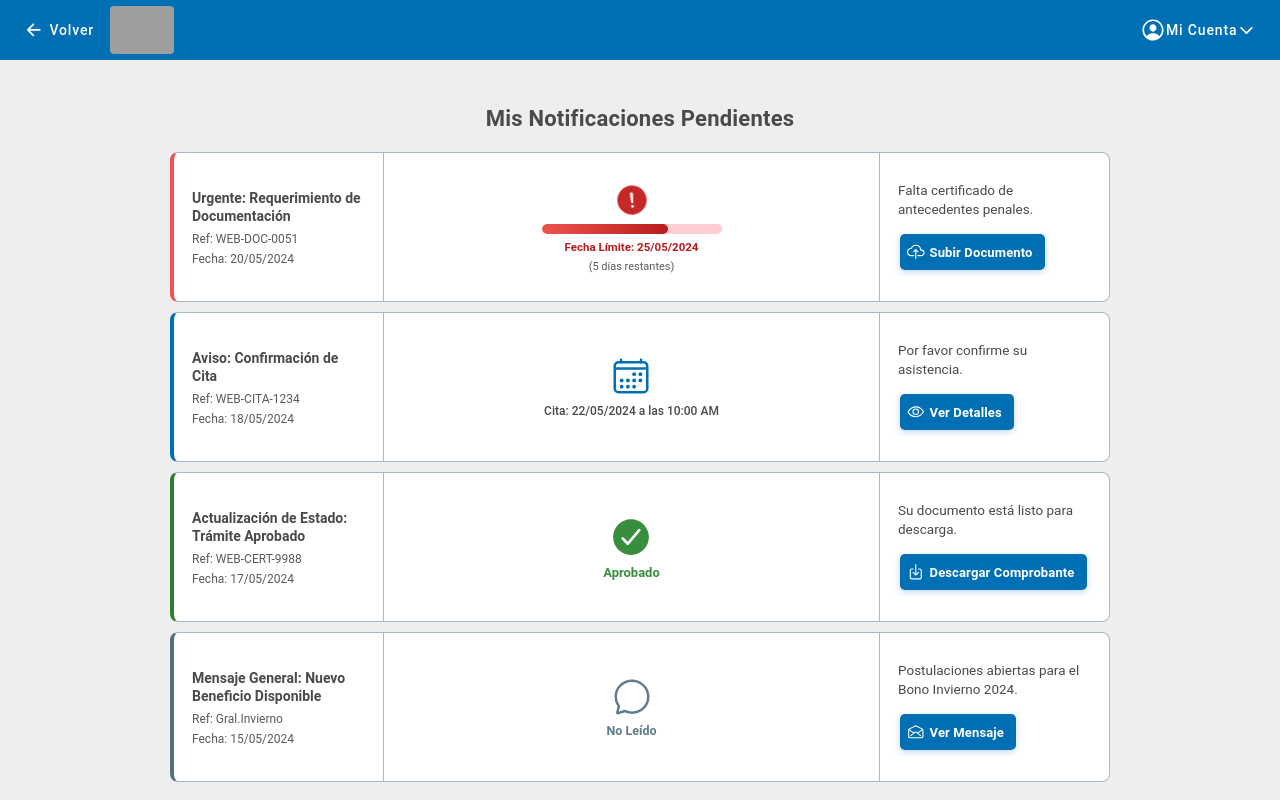
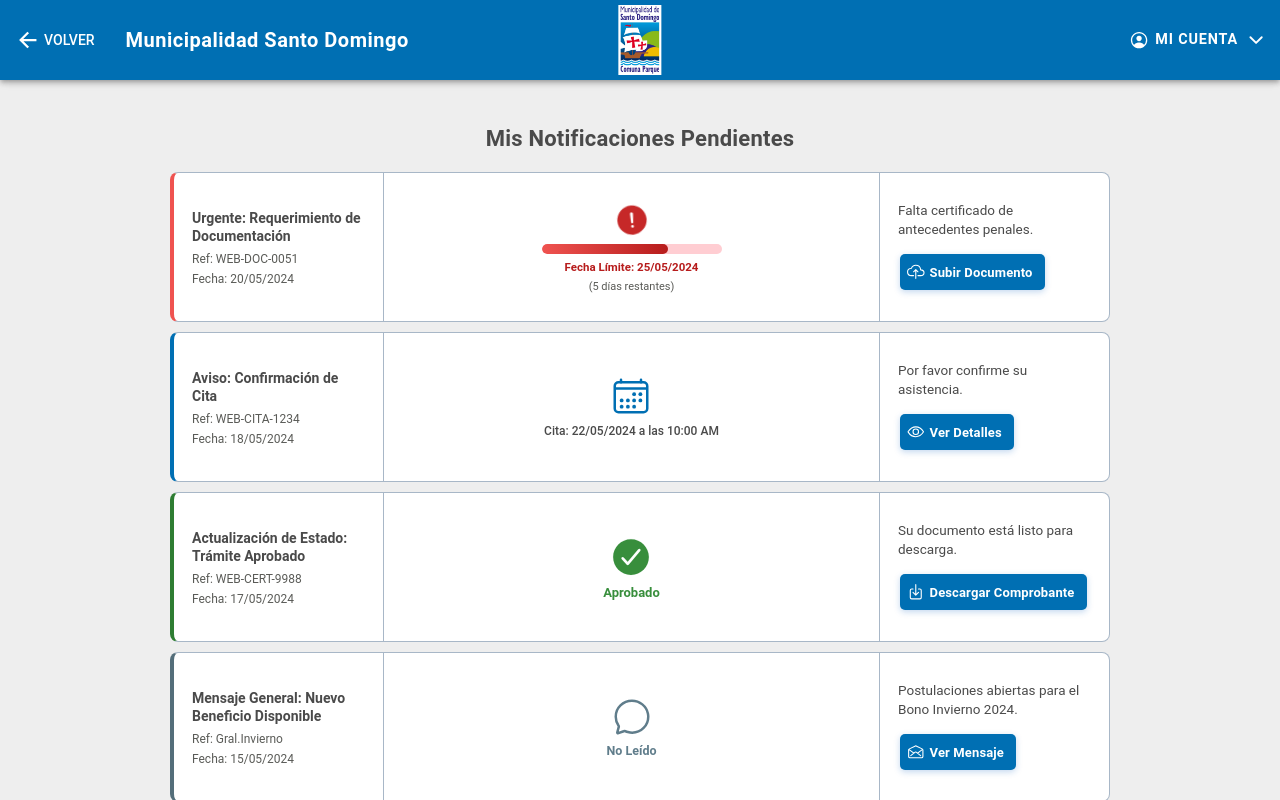
Before and after one commit to JavierBor/web-y-movil, a React (Vite) app: page /mis-notificaciones in a window 1280 px wide. Built offline with nearby package versions, Linux system fonts and the light colour scheme; grey boxes are pictures that could not be loaded.

Commit message:
Agregue el componente header a pestañas, y modifique texto de algunas cosas para que sea coherente

```diff
--- a/src/pages/GestionTramites.tsx
+++ b/src/pages/GestionTramites.tsx
@@ -36,7 +36,7 @@ interface Tramite {
 const tramitesIniciales: Tramite[] = [
   {
     id: '1',
-    nombre: 'Solicitud de Pasaporte',
+    nombre: 'Obtener Licencia',
     ref: 'WEB-PAS-1122',
     fecha: '15/05/2024',
     estado: 'Confirmado',
@@ -44,7 +44,7 @@ const tramitesIniciales: Tramite[] = [
   },
   {
     id: '2',
-    nombre: 'Certificado de Cédula de Identidad',
+    nombre: 'Permiso de Circulación',
     ref: 'WEB-CERT-9988',
     fecha: '10/05/2024',
     estado: 'Pendiente',
@@ -52,7 +52,7 @@ const tramitesIniciales: Tramite[] = [
   },
   {
     id: '3',
-    nombre: 'Solicitud de Bono Invierno',
+    nombre: 'Derechos de aseo',
     ref: 'WEB-BOND-5566',
     fecha: '01/05/2024',
     estado: 'Pendiente',
@@ -60,7 +60,7 @@ const tramitesIniciales: Tramite[] = [
   },
   {
     id: '4',
-    nombre: 'Renacionalización',
+    nombre: 'Becas Municipales',
     ref: 'WEB-RE-3344',
     fecha: '15/04/2024',
     estado: 'Pendiente',
--- a/src/pages/MisNotificaciones.tsx
+++ b/src/pages/MisNotificaciones.tsx
@@ -1,4 +1,6 @@
 import React, { useState } from 'react';
+import CustomHeader from '../components/CustomHeader';
+
 import {
   IonPage,
   IonHeader,
@@ -201,34 +203,7 @@ const MisNotificaciones: React.FC = () => {
   return (
     <IonPage className="notif-page">
 
-      {/* ── HEADER ── */}
-      <IonHeader className="notif-header ion-no-border">
-        <IonToolbar className="notif-toolbar">
-          <IonButtons slot="start">
-            <IonButton className="notif-back-btn" onClick={() => history.goBack()}>
-              <IonIcon icon={arrowBackOutline} slot="start" />
-              <IonLabel>Volver</IonLabel>
-            </IonButton>
-          </IonButtons>
-
-          <div className="notif-logo-wrap" slot="start">
-            <img
-              src="/assets/logo-municipalidad.png"
-              alt="Logo Municipalidad"
-              className="notif-logo"
-              onError={(e) => { (e.target as HTMLImageElement).style.display = 'none'; }}
-            />
-          </div>
-
-          <IonButtons slot="end">
-            <IonButton className="notif-account-btn">
-              <IonIcon icon={personCircleOutline} className="notif-account-icon" />
-              <span className="notif-account-label">Mi Cuenta</span>
-              <IonIcon icon={chevronDownOutline} />
-            </IonButton>
-          </IonButtons>
-        </IonToolbar>
-      </IonHeader>
+      <CustomHeader showBackButton={true} defaultHref="/MenuPrincipal" />
 
       {/* ── CONTENT ── */}
       <IonContent className="notif-content">
--- a/src/pages/MisTramites.tsx
+++ b/src/pages/MisTramites.tsx
@@ -1,4 +1,5 @@
 import React, { useState } from 'react';
+import CustomHeader from '../components/CustomHeader';
 import {
   IonPage,
   IonHeader,
@@ -190,35 +191,8 @@ const MisTramites: React.FC = () => {
   return (
     <IonPage className="mis-tramites-page">
 
-      {/* ── HEADER ── */}
-      <IonHeader className="mt-header ion-no-border">
-        <IonToolbar className="mt-toolbar">
-          <IonButtons slot="start">
-            <IonButton className="mt-back-btn" onClick={() => history.goBack()}>
-              <IonIcon icon={arrowBackOutline} slot="start" />
-              <IonLabel>Volver</IonLabel>
-            </IonButton>
-          </IonButtons>
-
-          <div className="mt-logo-wrap" slot="start">
-            <img
-              src="/assets/logo-municipalidad.png"
-              alt="Logo Municipalidad"
-              className="mt-logo"
-              onError={(e) => { (e.target as HTMLImageElement).style.display = 'none'; }}
-            />
-          </div>
-
-          <IonButtons slot="end">
-            <IonButton className="mt-account-btn">
-              <IonIcon icon={personCircleOutline} className="mt-account-icon" />
-              <span className="mt-account-label">Mi Cuenta</span>
-              <IonIcon icon={chevronDownOutline} className="mt-chevron" />
-            </IonButton>
-          </IonButtons>
-        </IonToolbar>
-      </IonHeader>
-
+      {/* Header con modo Usuario */}
+      <CustomHeader defaultHref="/MenuPrincipal" />
       {/* ── CONTENT ── */}
       <IonContent className="mt-content">
         <div className="mt-wrapper">
```
Also changed, not shown: 1 other file (tests, documents, lock files or other folders).
